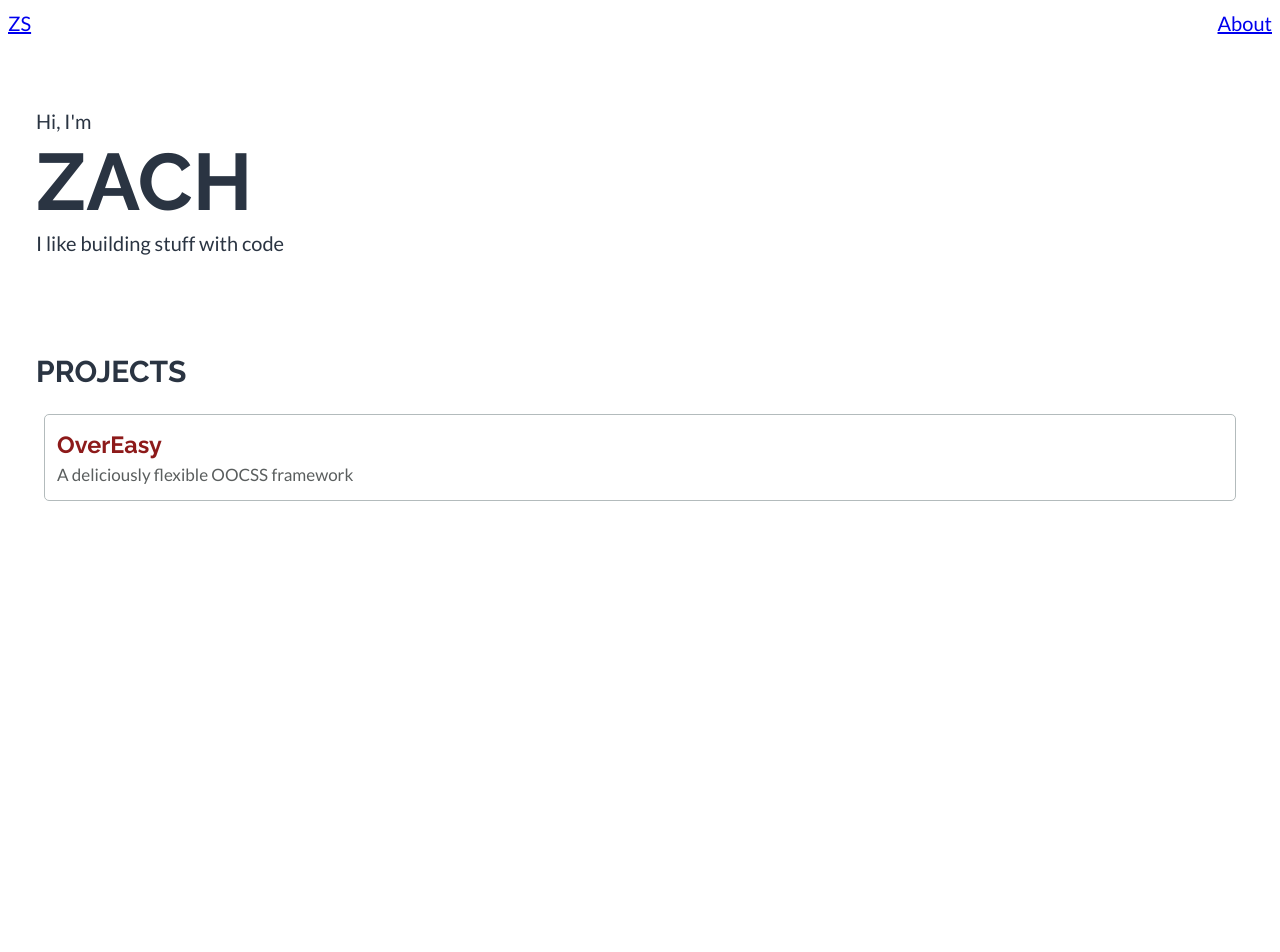
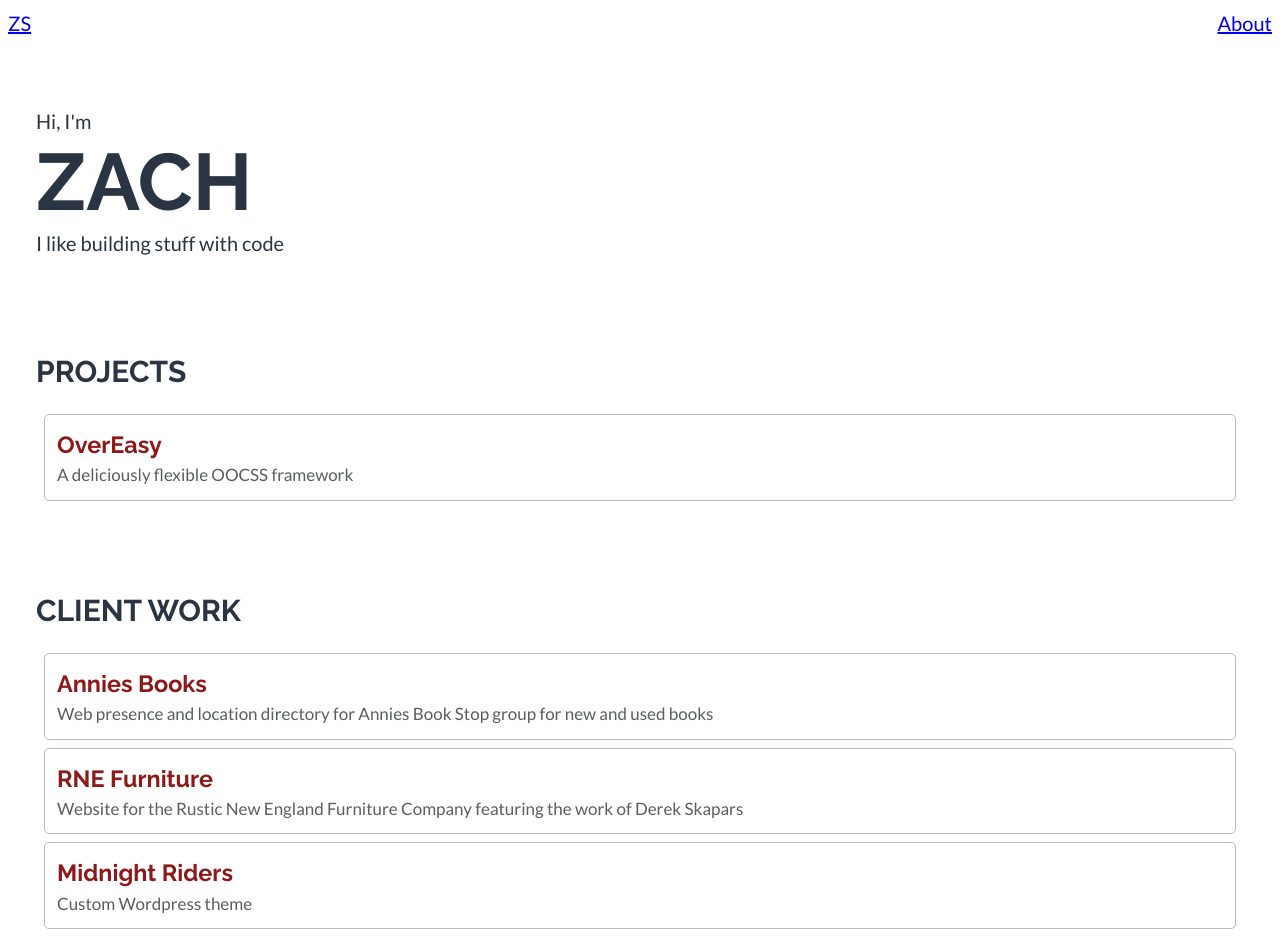
Before and after one commit to zsaffrin/zachsaffrin.com, a React (Create React App) app: page / in a window 1280 px wide. Shown: the top 952 px of the page. Before the commit the page ends 800 px from the top, so only its background shows below. Built offline with nearby package versions, Linux system fonts and the light colour scheme.

Commit message:
Add Client Work section, use data files for page content

```diff
--- a/src/components/App/Content/Home/Home.js
+++ b/src/components/App/Content/Home/Home.js
@@ -1,17 +1,10 @@
 import React from 'react';
 import './Home.css';
 import ItemList from './ItemList/ItemList';
+import projectItems from '../../../../data/projectItems.json';
+import clientItems from '../../../../data/clientItems.json';
 
-const Home = () => {
-    const projectItems = [
-        {
-            title: 'OverEasy',
-            subtitle: 'A deliciously flexible OOCSS framework',
-            link: 'http://overeasycss.com',
-        },
-    ];
-
-    return (
+const Home = () => (
     <div className="Home">
         <section className="hero">
             <div className="subtitle top">
@@ -29,8 +22,12 @@ const Home = () => {
             <h2>Projects</h2>
             <ItemList items={projectItems} />
         </section>
+
+        <section>
+            <h2>Client Work</h2>
+            <ItemList items={clientItems} />
+        </section>
     </div>
 );
-};
 
 export default Home;
```
Lines whose indentation alone changed are shown as unchanged.
